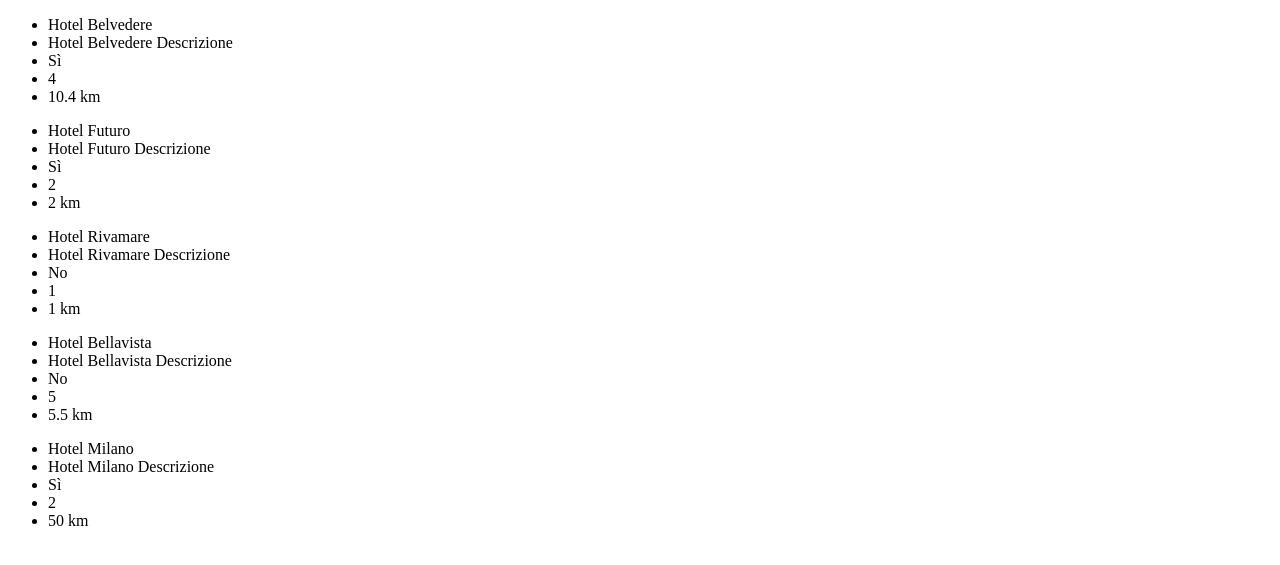
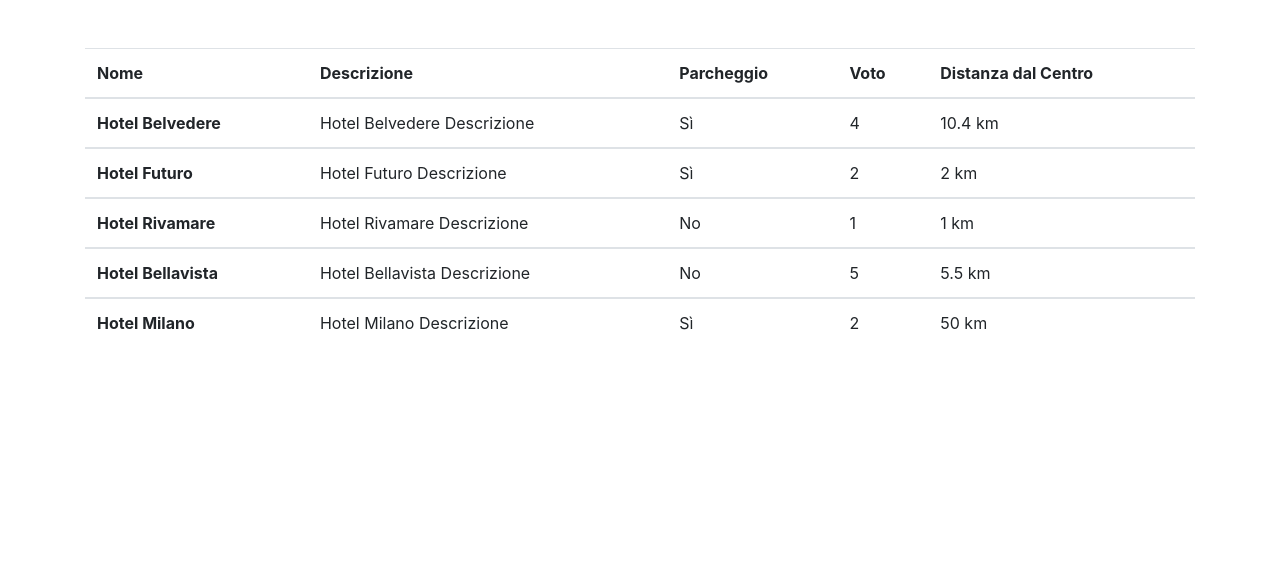
Before and after one commit to SimonePizziconi/php-hotel, a PHP site: page / in a window 1280 px wide. Shown: the top 565 px of the page. Run offline with PHP 8.4, Linux system fonts and the light colour scheme.

Commit message:
feat: add bootstrap and create table

```diff
--- a/index.php
+++ b/index.php
@@ -48,18 +48,35 @@
     <meta charset="UTF-8">
     <meta name="viewport" content="width=device-width, initial-scale=1.0">
     <title>PHP HOTEL</title>
+    <link rel="stylesheet" href="https://stackpath.bootstrapcdn.com/bootstrap/4.5.2/css/bootstrap.min.css">
 </head>
 <body>
 
-        <?php foreach ($hotels as $hotel): ?>
-            <ul>
-                <li><?php echo ($hotel['name']); ?></li>
-                <li><?php echo ($hotel['description']); ?></li>
-                <li><?php echo $hotel['parking'] ? 'Sì' : 'No'; ?></li>
-                <li><?php echo ($hotel['vote']); ?></li>
-                <li><?php echo ($hotel['distance_to_center']); ?> km</li>
-            </ul>
-        <?php endforeach; ?>
+    <div class="container my-5">
+        <table class="table">
+            <thead>
+                <tr>
+                <th scope="col">Nome</th>
+                <th scope="col">Descrizione</th>
+                <th scope="col">Parcheggio</th>
+                <th scope="col">Voto</th>
+                <th scope="col">Distanza dal Centro</th>
+                </tr>
+            </thead>
+            <?php foreach ($hotels as $hotel): ?>
+            <tbody>
+                <tr>
+                <th><?php echo ($hotel['name']); ?></th>
+                <td><?php echo ($hotel['description']); ?></td>
+                <td><?php echo $hotel['parking'] ? 'Sì' : 'No'; ?></td>
+                <td><?php echo ($hotel['vote']); ?></td>
+                <td><?php echo ($hotel['distance_to_center']); ?> km</td>
+                </tr>
+            </tbody>
+            <?php endforeach; ?>
+        </table>
+    </div>
+
 
 </body>
 </html>
```
